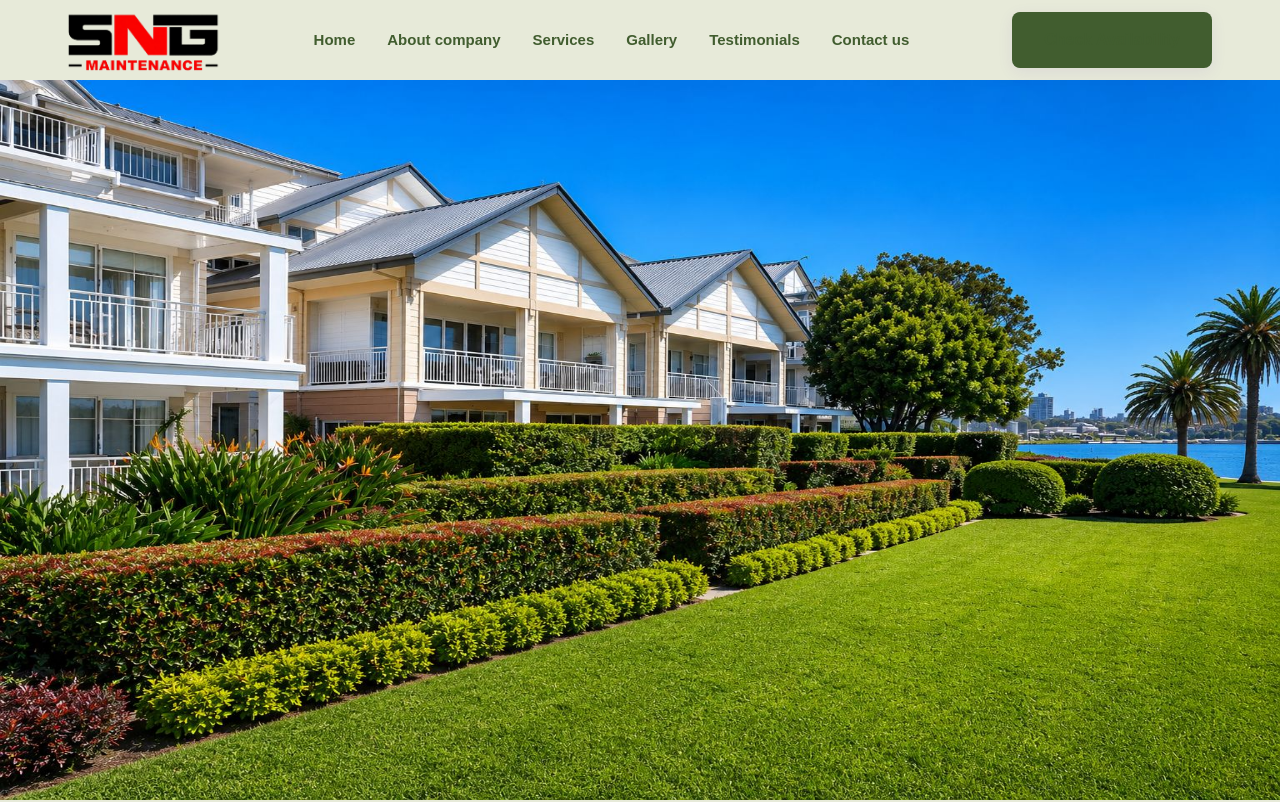
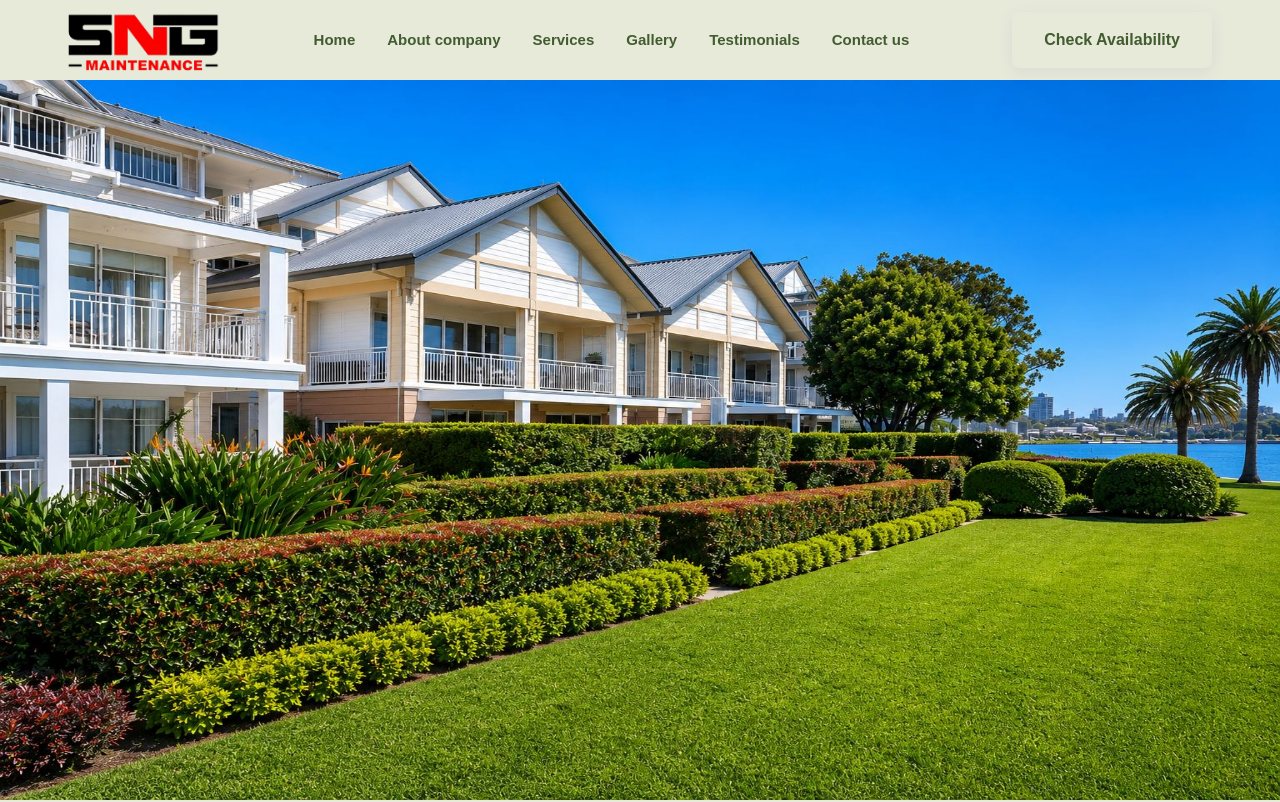
Before and after one commit to brandsbarrel/DNS, a React (Vite) app: page / in a window 1280 px wide. Shown: the top 802 px of the page. Built offline with nearby package versions, Linux system fonts and the light colour scheme.

Commit message:
Chnage the background color

```diff
--- a/src/index.css
+++ b/src/index.css
@@ -7,7 +7,7 @@
 }
 
 :root {
-    --primary: #415D2F;
+    --primary: #E7EAD9;
     --primary-dark: #3b0f8a;
     --primary-light: #7C3AED;
 
```
